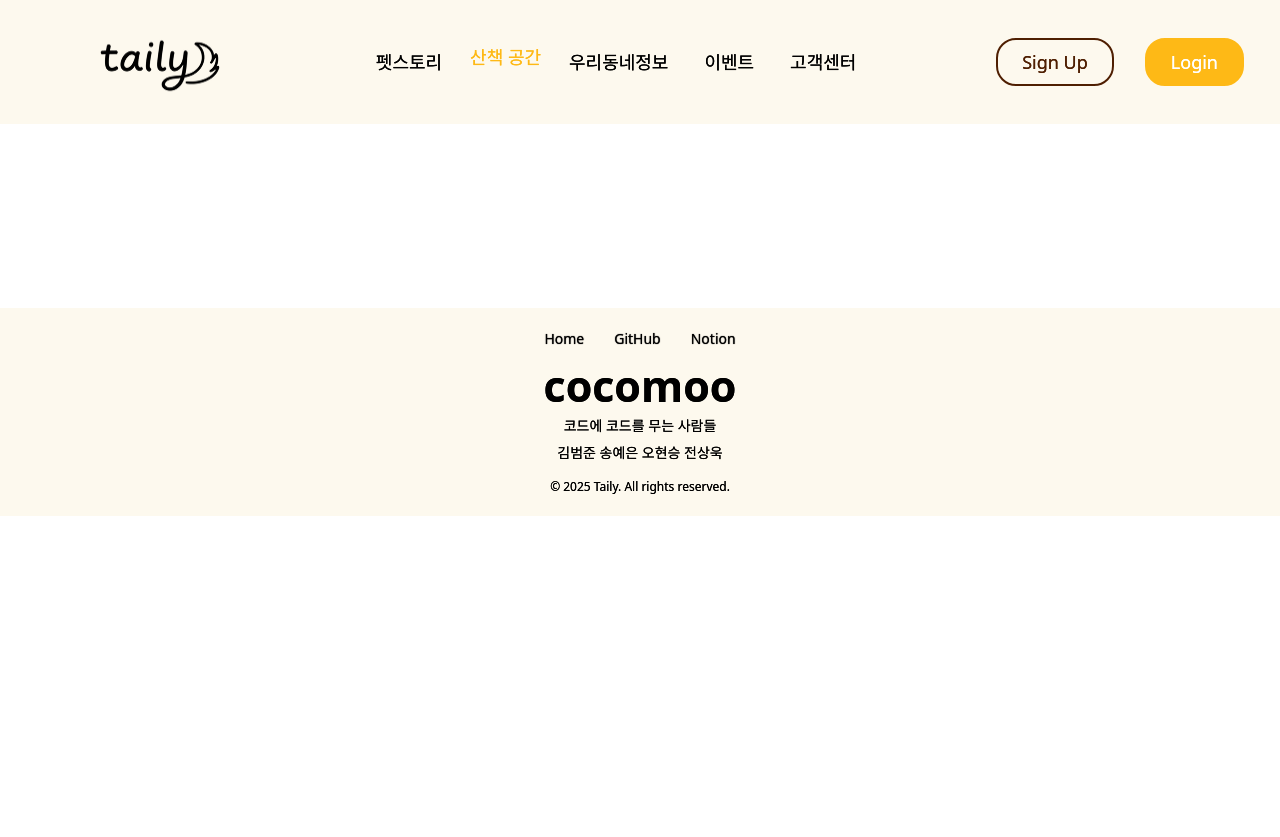
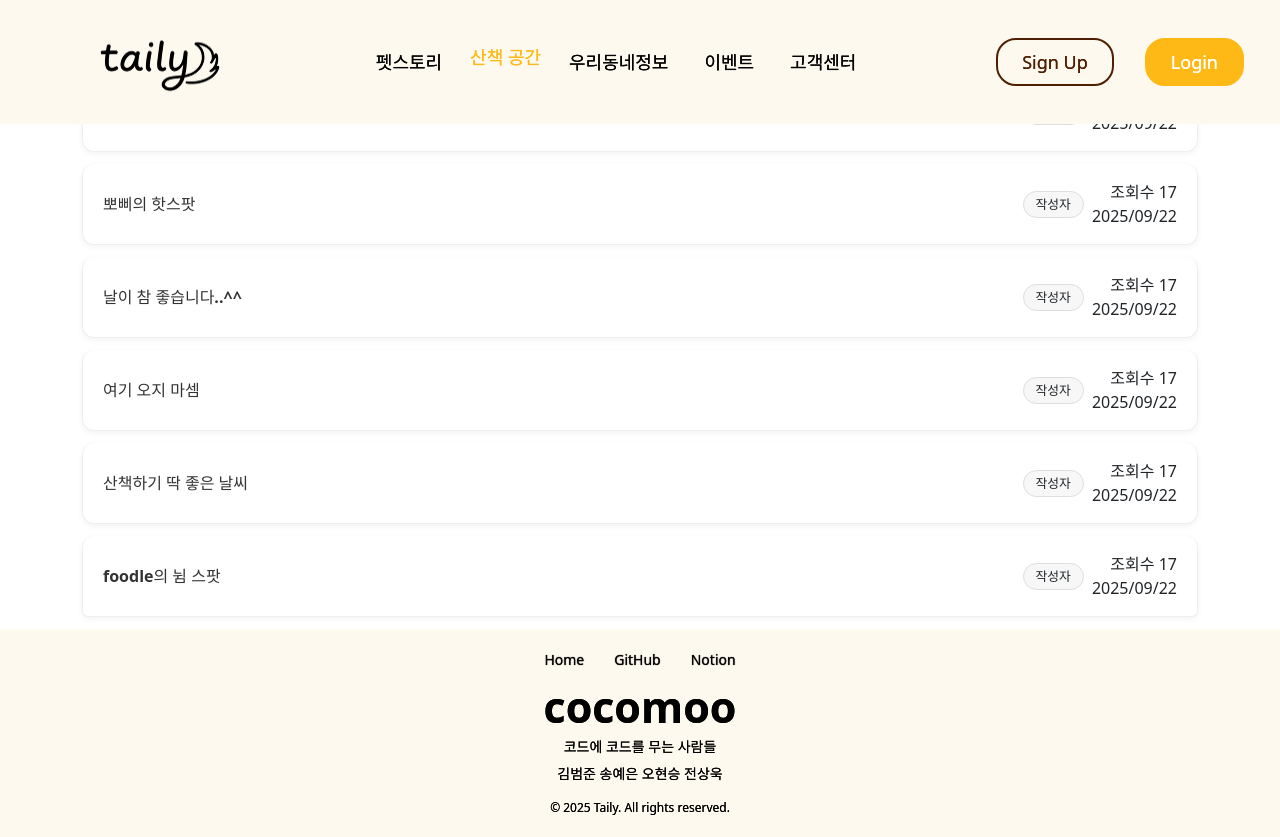
Before and after one commit to team-cocomoo/Taily_frontend, a React (Vite) app: page /walk-paths in a window 1280 px wide. Before the commit the page ends 800 px from the top, so only its background shows below. Built offline with nearby package versions, Linux system fonts and the light colour scheme.

Commit message:
feat: 게시판 list 형태로 목록 출력 jsx, css 공통 컴포넌트 구현

```diff
--- a/src/App.jsx
+++ b/src/App.jsx
@@ -9,6 +9,9 @@ import "bootstrap/dist/css/bootstrap.min.css";
 // 레이아웃 컴포넌트
 import HeaderNavbar from "./components/common/HeaderNavbar";
 import Footer from "./components/common/Footer";
+// board 컴포넌트
+import WalkPath from "./components/board/WalkPath";
+
 
 function App() {
   return (
@@ -18,7 +21,7 @@ function App() {
         <HeaderNavbar />
         <Container className="mt-4">
           <Routes>
-
+            <Route path="/walk-paths" element={<WalkPath />} />
           </Routes>
         </Container>
         <Footer />
--- /dev/null
+++ b/src/components/board/WalkPath.jsx
@@ -0,0 +1,14 @@
+// src/components/board/WalkPath.jsx
+import React from "react";
+import WalkPathList from "../common/ListGroup.jsx";
+
+const WalkPath = () => {
+  return (
+    <div>
+      <h2>산책 경로 게시판</h2>
+      <WalkPathList />
+    </div>
+  );
+};
+
+export default WalkPath;
--- /dev/null
+++ b/src/components/common/ListGroup.jsx
@@ -0,0 +1,40 @@
+import Badge from "react-bootstrap/Badge";
+import ListGroup from "react-bootstrap/ListGroup";
+import '../../styles/ListGroup.css';
+
+function WalkPathList() {
+  const items = [
+    { title: "강아지가 좋아해요", views: 17, date: "2025/09/22", author: "작성자" },
+    { title: "뽀삐의 핫스팟", views: 17, date: "2025/09/22", author: "작성자" },
+    { title: "날이 참 좋습니다..^^", views: 17, date: "2025/09/22", author: "작성자" },
+    { title: "여기 오지 마셈", views: 17, date: "2025/09/22", author: "작성자" },
+    { title: "산책하기 딱 좋은 날씨", views: 17, date: "2025/09/22", author: "작성자" },
+    { title: "foodle의 뉨 스팟", views: 17, date: "2025/09/22", author: "작성자" },
+  ];
+
+  return (
+    <ListGroup as="ul" className="list">
+      {items.map((item, idx) => (
+        <ListGroup.Item
+          as="li"
+          key={idx}
+          className="list-item d-flex justify-content-between align-items-center"
+        >
+        <div className="title">{item.title}</div>
+        <div className="d-flex align-items-center gap-2">
+            <Badge bg="light" text="dark" pill className="author">
+                {item.author}
+            </Badge>
+            <div className="d-flex flex-column text-end">
+                <div> 조회수 {item.views} </div>
+                <div>{item.date}</div>
+            </div>
+
+        </div>
+        </ListGroup.Item>
+      ))}
+    </ListGroup>
+  );
+}
+
+export default WalkPathList;
--- /dev/null
+++ b/src/styles/ListGroup.css
@@ -0,0 +1,42 @@
+.list {
+  border: none;
+  padding: 0;
+}
+
+.list-item {
+  border: 1px solid #eee;
+  border-radius: 12px;
+  margin-bottom: 12px;
+  padding: 16px 20px;
+  background-color: #fff;
+  box-shadow: 0px 2px 6px rgba(0, 0, 0, 0.05);
+}
+
+.title {
+  font-size: 1rem;
+  font-weight: 600;
+  color: #333;
+}
+
+.meta {
+  font-size: 0.85rem;
+  color: #777;
+  margin-top: 4px;
+}
+
+.author {
+  font-size: 0.8rem;
+  background-color: #f7f7f7 !important;
+  border: 1px solid #ddd;
+  padding: 6px 12px;
+}
+
+.views {
+  font-size: 0.2rem;   /* 기본 텍스트보다 살짝 작게 */
+  font-weight: 500;     /* 조금만 강조 */
+}
+
+.date {
+  font-size: 0.75rem;   /* 더 작게 */
+  color: gray;          /* 날짜는 회색 */
+}
```
